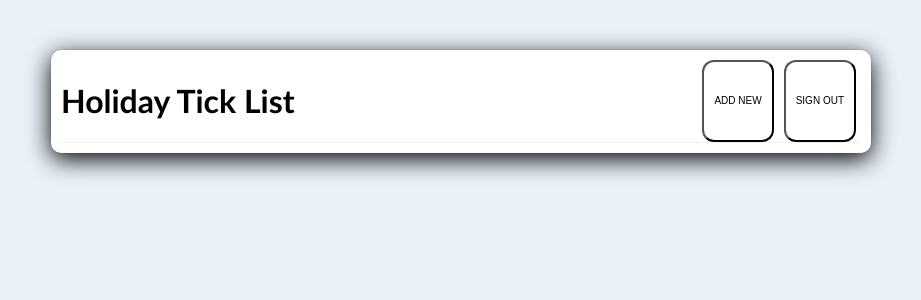
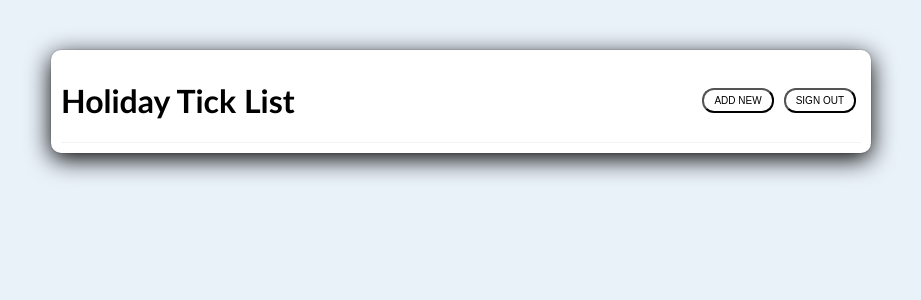
Before and after one commit to Ballarja/todo_app, a React (Create React App) app in the folder client/: page / in a window 1280 px wide. Shown: the top 300 px of the page, without its empty margins (179-1100 px from the left). Built offline with nearby package versions, Linux system fonts and the light colour scheme.

Commit message:
Adjusted button styling in index.css

```diff
--- a/client/src/index.css
+++ b/client/src/index.css
@@ -17,8 +17,8 @@ body{
 }
 
 .button-container{
-    display: flex;
-    align-content: center;
+   display: flex;
+    align-items: center;
 }
 
 .button-container button{
```
